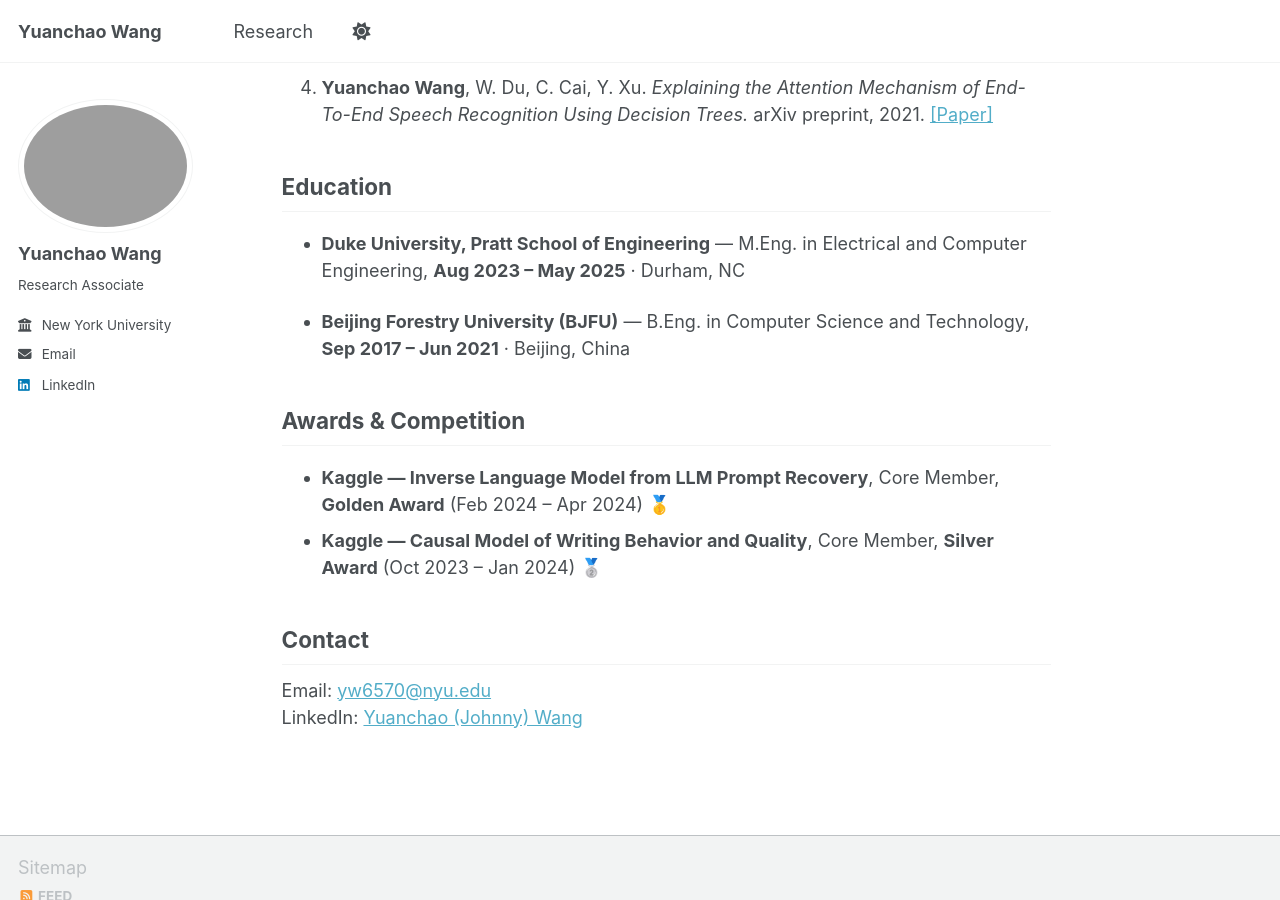
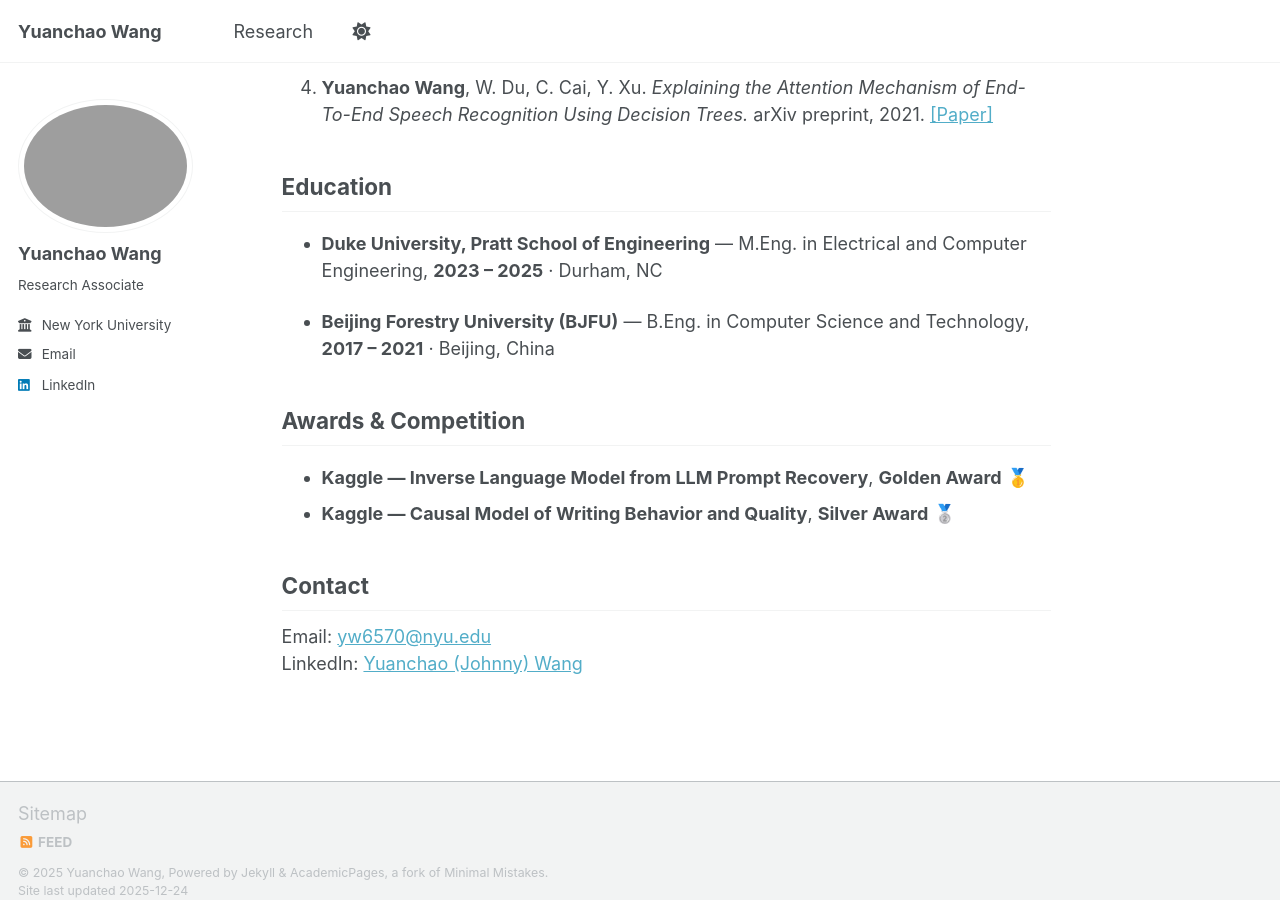
Before and after one commit to JohnnyWyc/JohnnyWyc.github.io, a Jekyll site: the page built from _pages/about.md, in a window 1280 px wide and 900 px high, scrolled down 890 px. Built offline with Jekyll 4.4.1, drawn with Linux system fonts in a browser that asks for light colours; a script bundle is joined from its source files by our own code; library files that are not in the unit come from our copies.

Commit message:
Update about.md

```diff
--- a/_pages/about.md
+++ b/_pages/about.md
@@ -36,16 +36,16 @@ I am actively seeking PhD opportunities in machine learning, please feel free to
 
 ## Education
 
-- **Duke University, Pratt School of Engineering** — M.Eng. in Electrical and Computer Engineering, **Aug 2023 – May 2025** · Durham, NC
+- **Duke University, Pratt School of Engineering** — M.Eng. in Electrical and Computer Engineering, **2023 – 2025** · Durham, NC
 
-- **Beijing Forestry University (BJFU)** — B.Eng. in Computer Science and Technology, **Sep 2017 – Jun 2021** · Beijing, China
+- **Beijing Forestry University (BJFU)** — B.Eng. in Computer Science and Technology, **2017 – 2021** · Beijing, China
 
 
 
 ## Awards & Competition
 
-- **Kaggle — Inverse Language Model from LLM Prompt Recovery**, Core Member, **Golden Award** (Feb 2024 – Apr 2024) 🥇
-- **Kaggle — Causal Model of Writing Behavior and Quality**, Core Member, **Silver Award** (Oct 2023 – Jan 2024) 🥈
+- **Kaggle — Inverse Language Model from LLM Prompt Recovery**,  **Golden Award**  🥇
+- **Kaggle — Causal Model of Writing Behavior and Quality**,  **Silver Award**  🥈
 
 
 
```
